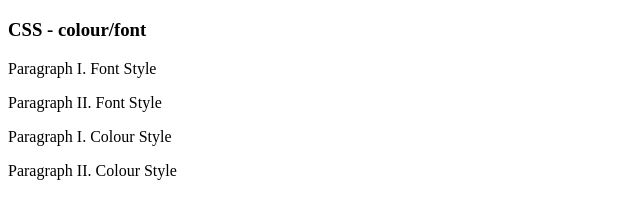
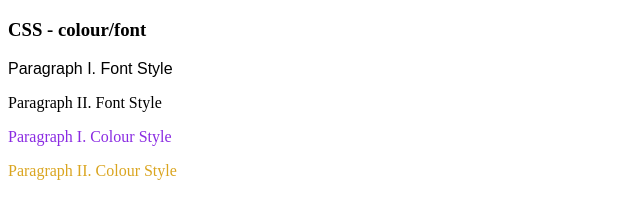
Before and after one commit to bret-padlan/ICS2O-Unit3-01-HTML, a plain HTML site: page index.html in a window 1280 px wide. Shown: the part 61-280 px from the top of the page, without its empty margins (0-640 px from the left). Drawn offline with Linux system fonts and the light colour scheme.

Commit message:
Change ID to lowercase & split words with dash

```diff
--- a/style.css
+++ b/style.css
@@ -1,12 +1,12 @@
-#fontstyleone {
+#font-style-one {
   font-family: "Arial";
 }
-.fontstyletwo {
+.font-style-two {
   font-family: "Lucida Handwriting";
 }
-.colorstyleone {
+.color-style-one {
   color: blueviolet;
 }
-.colorstyletwo {
+.color-style-two {
   color: goldenrod;
 }
```
